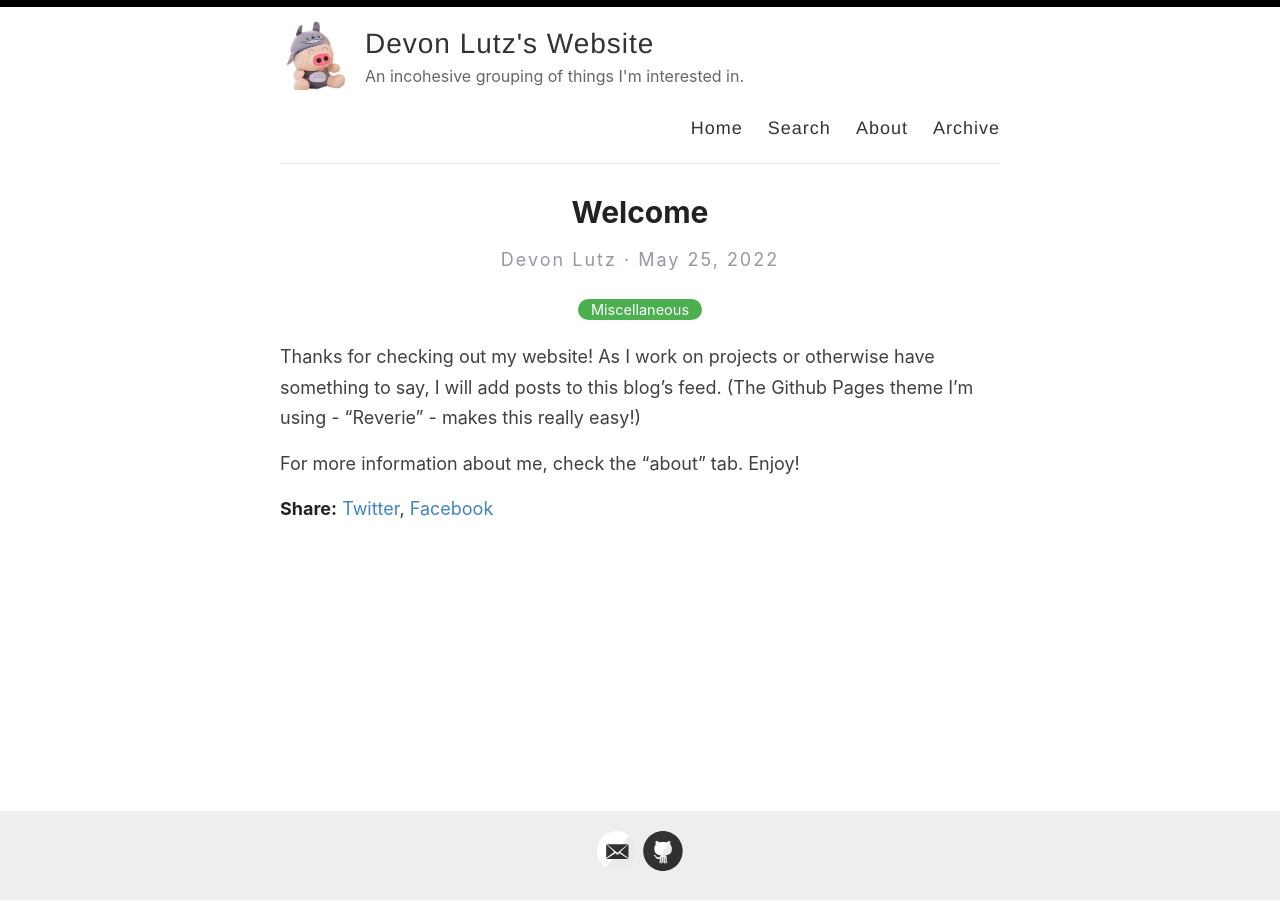
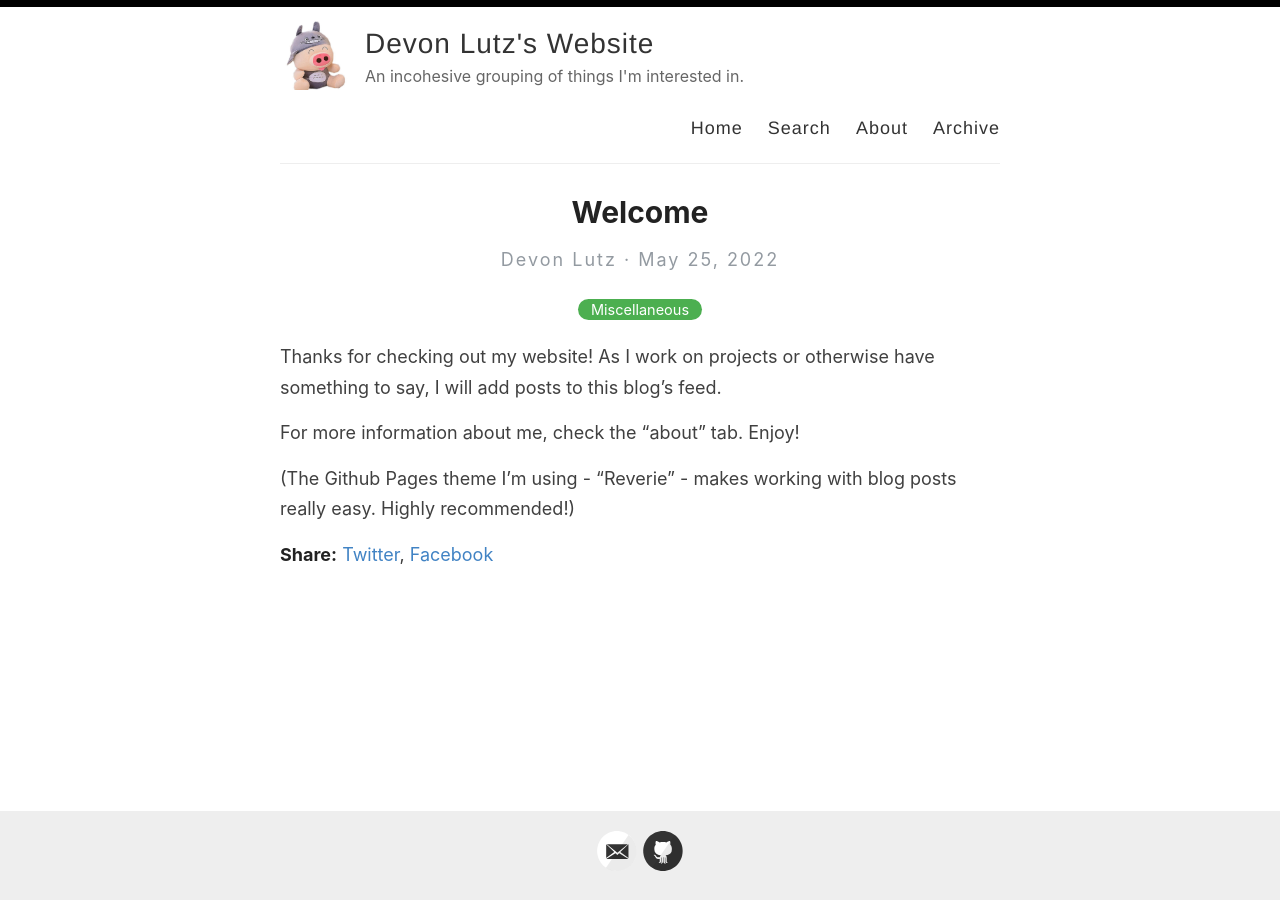
Before and after one commit to devixluvic/devixluvic.github.io, a Jekyll site: the page built from _posts/2022-05-25-welcome.md, in a window 1280 px wide. Built offline with Jekyll 4.4.1, drawn with Linux system fonts in a browser that asks for light colours.

Commit message:
change blogpost

```diff
--- a/_posts/2022-05-25-welcome.md
+++ b/_posts/2022-05-25-welcome.md
@@ -4,6 +4,8 @@ title: Welcome
 categories: [Miscellaneous]
 ---
 
-Thanks for checking out my website! As I work on projects or otherwise have something to say, I will add posts to this blog's feed. (The Github Pages theme I'm using - "Reverie" - makes this really easy!)
+Thanks for checking out my website! As I work on projects or otherwise have something to say, I will add posts to this blog's feed.
 
 For more information about me, check the "about" tab. Enjoy!
+
+(The Github Pages theme I'm using - "Reverie" - makes working with blog posts really easy. Highly recommended!)
```
